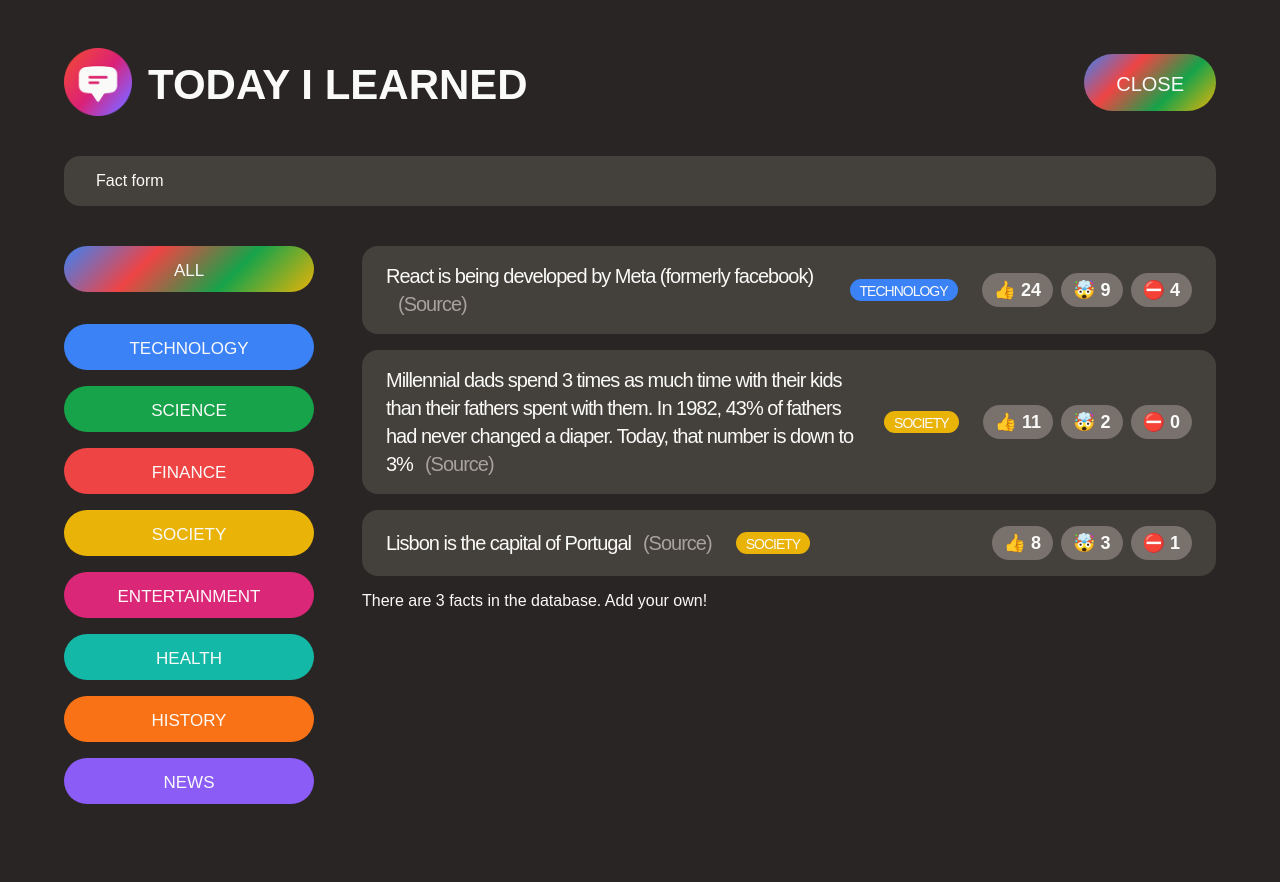
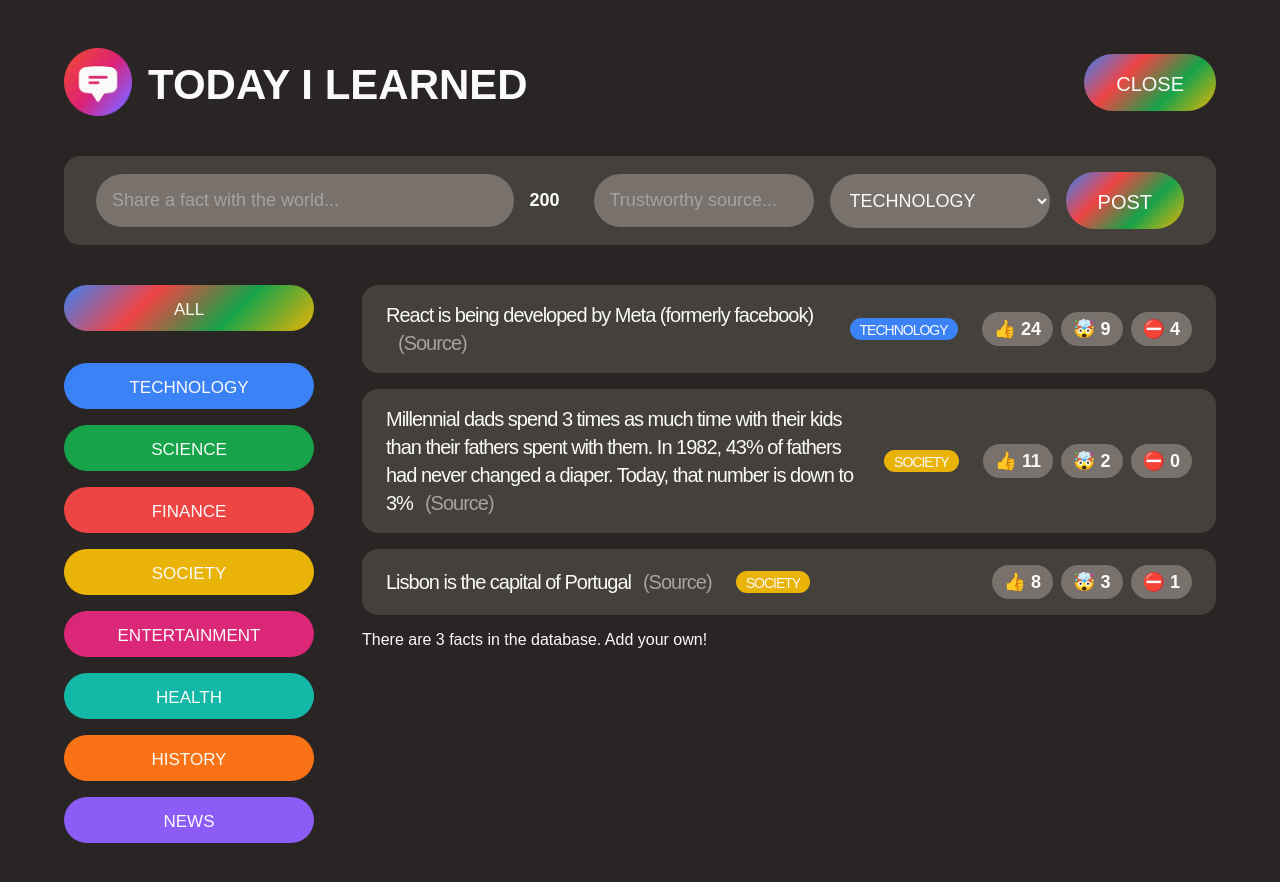
Before and after one commit to sendkite/learn-react, a React (Create React App) app: page / in a window 1280 px wide. Both pictures are taken after a click on the button "SHARE A FACT". Shown: the top 882 px of the page. Built offline with nearby package versions, Linux system fonts and the light colour scheme; a web font is replaced by a local one.

Commit message:
feat added form

```diff
--- a/src/App.js
+++ b/src/App.js
@@ -36,13 +36,12 @@
 ];
 
 function App() {
-
     const [showForm, setShowForm] = useState(false);
 
     return (
         <>
-            <Header showForm={showForm} setShowForm={setShowForm} />
-            {showForm ? <NewFactForm /> : null}
+            <Header showForm={showForm} setShowForm={setShowForm}/>
+            {showForm ? <NewFactForm/> : null}
 
             <main className={"main"}>
                 <CategoryFilter/>
@@ -52,7 +51,7 @@
     );
 }
 
-function Header({ showForm, setShowForm }) {
+function Header({showForm, setShowForm}) {
     const appTitle = "Today I Learned";
 
     return (
@@ -88,6 +87,45 @@
     {name: "news", color: "#8b5cf6"},
 ];
 
+function NewFactForm() {
+    const [text, setText] = useState("");
+    const [source, setSource] = useState("");
+    const [category, setCategory] = useState("technology");
+    const textLength = text.length;
+
+    function handleSubmit(e) {
+        e.preventDefault();
+        console.log(text, source, category);
+
+    }
+
+    return (
+        <form className={"fact-form"} onSubmit={handleSubmit} >
+            <input
+                type="text"
+                placeholder="Share a fact with the world..."
+                value={text}
+                onChange={(e) => setText(e.target.value)}
+            />
+            <span>{200 - textLength}</span>
+            <input
+                type="text"
+                placeholder="Trustworthy source..."
+                value={source}
+                onChange={(e) => setSource(e.target.value)}
+            />
+            <select value={category} onChange={(e)=> setCategory(e.target.value)}>
+                {CATEGORIES.map((category) => (
+                    <option key={category.name} value={category.name}>
+                        {category.name.toUpperCase()}
+                    </option>
+                ))}
+            </select>
+            <button className="btn btn-large">Post</button>
+        </form>
+    );
+}
+
 function CategoryFilter() {
     return (
         <aside>
@@ -107,10 +145,6 @@
             </ul>
         </aside>
     );
-}
-
-function NewFactForm() {
-    return <form className={"fact-form"}>Fact form</form>
 }
 
 function FactList() {
```
